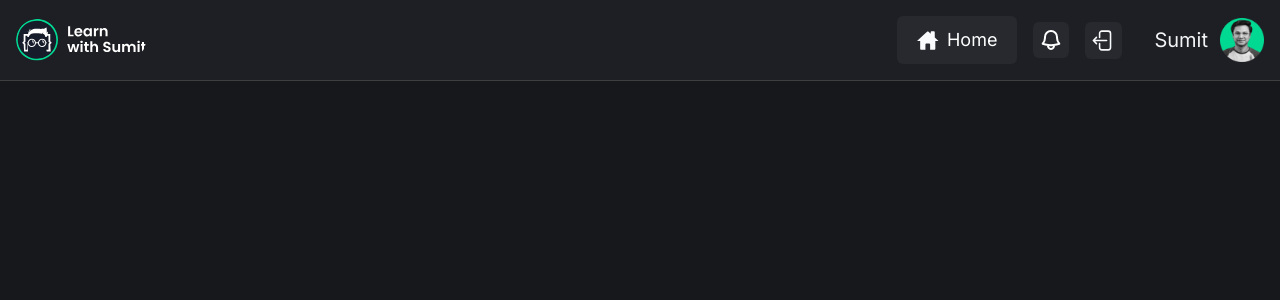
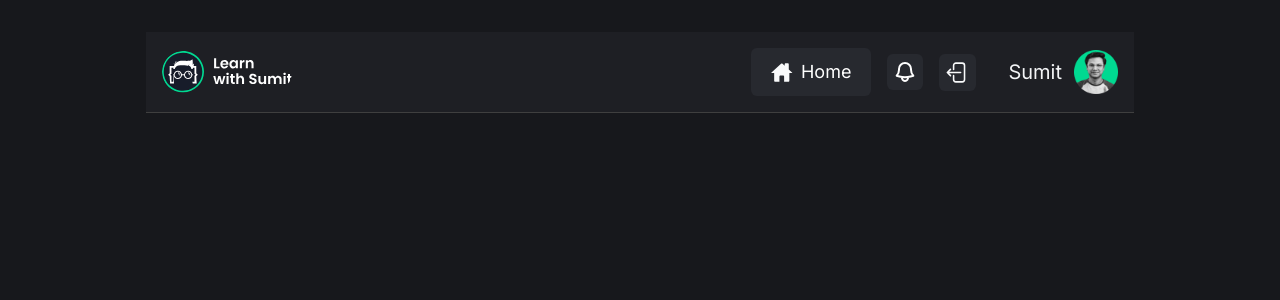
Before and after one commit to faithcoder/facehook, a React (Vite) app: page /login in a window 1280 px wide. Both pictures are taken after typing "name@example.com", "Sample123" into the empty fields and a click on the button "Login". Shown: the top 300 px of the page. Built offline with nearby package versions, Linux system fonts and the light colour scheme.

Commit message:
private routes added

```diff
--- a/src/App.jsx
+++ b/src/App.jsx
@@ -5,14 +5,19 @@
 import NotFoundPage from "./pages/NotFoundPage.jsx";
 import ProfilePage from "./pages/ProfilePage.jsx";
 import RegistrationPage from "./pages/RegistrationPage.jsx";
+import PrivateRoutes from "./routes/PrivateRoutes.jsx";
 
 function App() {
   return (
     <>
       <Routes>
-        <Route path="/" element={<HomePage />} exact />
+        <Route element={<PrivateRoutes />}>
+          <Route path="/" element={<HomePage />} />
+          <Route path="/me" element={<ProfilePage />} />
+        </Route>
+
         <Route path="/login" element={<LoginPage />} />
-        <Route path="/me" element={<ProfilePage />} />
+
         <Route path="/register" element={<RegistrationPage />} />
         <Route path="*" element={<NotFoundPage />} />
       </Routes>
--- a/src/routes/PrivateRoutes.jsx
+++ b/src/routes/PrivateRoutes.jsx
@@ -0,0 +1,19 @@
+import { Navigate, Outlet } from "react-router-dom";
+import { useAuth } from "../hooks/useAuth";
+
+export default function PrivateRoutes() {
+  const { auth } = useAuth();
+  return (
+    <>
+      {auth.user ? (
+        <main className="mx-auto max-w-[1020px] py-8">
+          <div className="container">
+            <Outlet />
+          </div>
+        </main>
+      ) : (
+        <Navigate to="/login" />
+      )}
+    </>
+  );
+}
```
